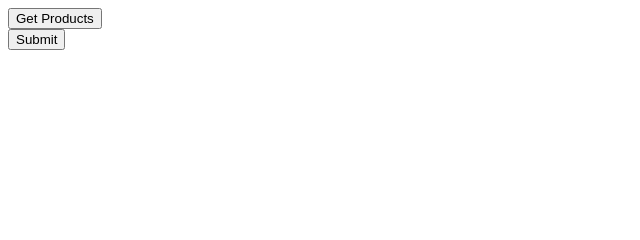
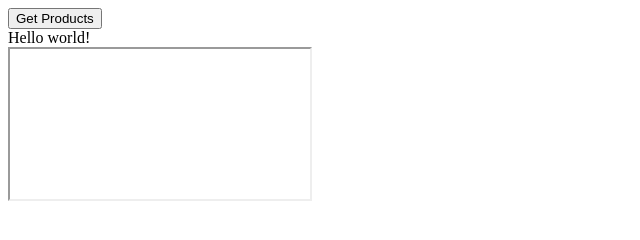
Before and after one commit to mathewbergt/angular-uber, a plain HTML site: page index.html in a window 1280 px wide. Shown: the whole page, without its empty margins (0-640 px from the left). Drawn offline with nearby package versions, Linux system fonts and the light colour scheme.

Commit message:
Update index.html

```diff
--- a/index.html
+++ b/index.html
@@ -9,9 +9,12 @@
 
   <body ng-controller="MyCtrl">
     <button ng-click="getProducts()">Get Products</button>
+    <div>Hello world!</div>
+    <iframe>
+      <form action="https://login.uber.com/oauth/token" method="POST">
+        <input type="submit" value="Submit">
+      </form>
+    </iframe>
 
-    <form action="https://login.uber.com/oauth/token" method="POST">
-      <input type="submit" value="Submit">
-    </form>
   </body>
 </html>
```
